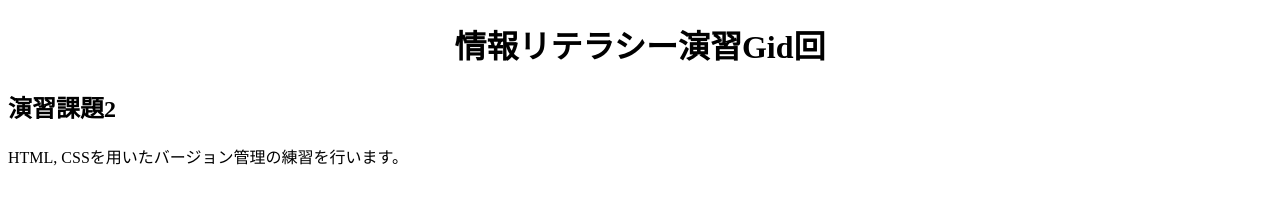
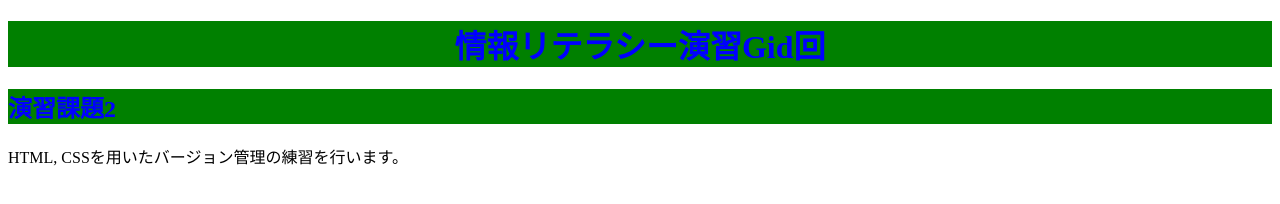
Before and after one commit to c0c240350f/myhtml, a plain HTML site: page index.html in a window 1280 px wide. Drawn offline with Linux system fonts and the light colour scheme.

Commit message:
見出しの色編集

```diff
--- a/style.css
+++ b/style.css
@@ -5,7 +5,11 @@ html{
 h1{
     font-size:2rem;
     text-align: center;
+    background-color:green;
+    color:blue;
 }
 h2{
     font-size:1.5rem;
+    background-color:green;
+    color:blue;
 }
```
